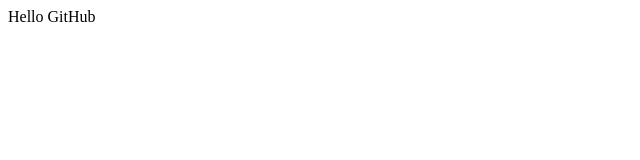
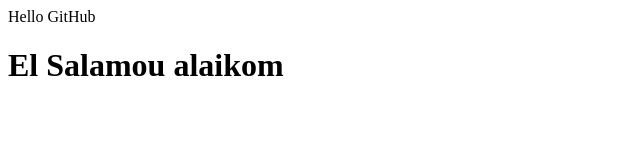
Before and after one commit to nminfo86/demo-repo, a plain HTML site: page index.html in a window 1280 px wide. Shown: the whole page, without its empty margins (0-640 px from the left). Drawn offline with Linux system fonts and the light colour scheme.

Commit message:
modifing index html of the new  brtanch

```diff
--- a/index.html
+++ b/index.html
@@ -1 +1,3 @@
 <div>Hello GitHub</div>
+
+<h1>El Salamou alaikom</h1>
```
